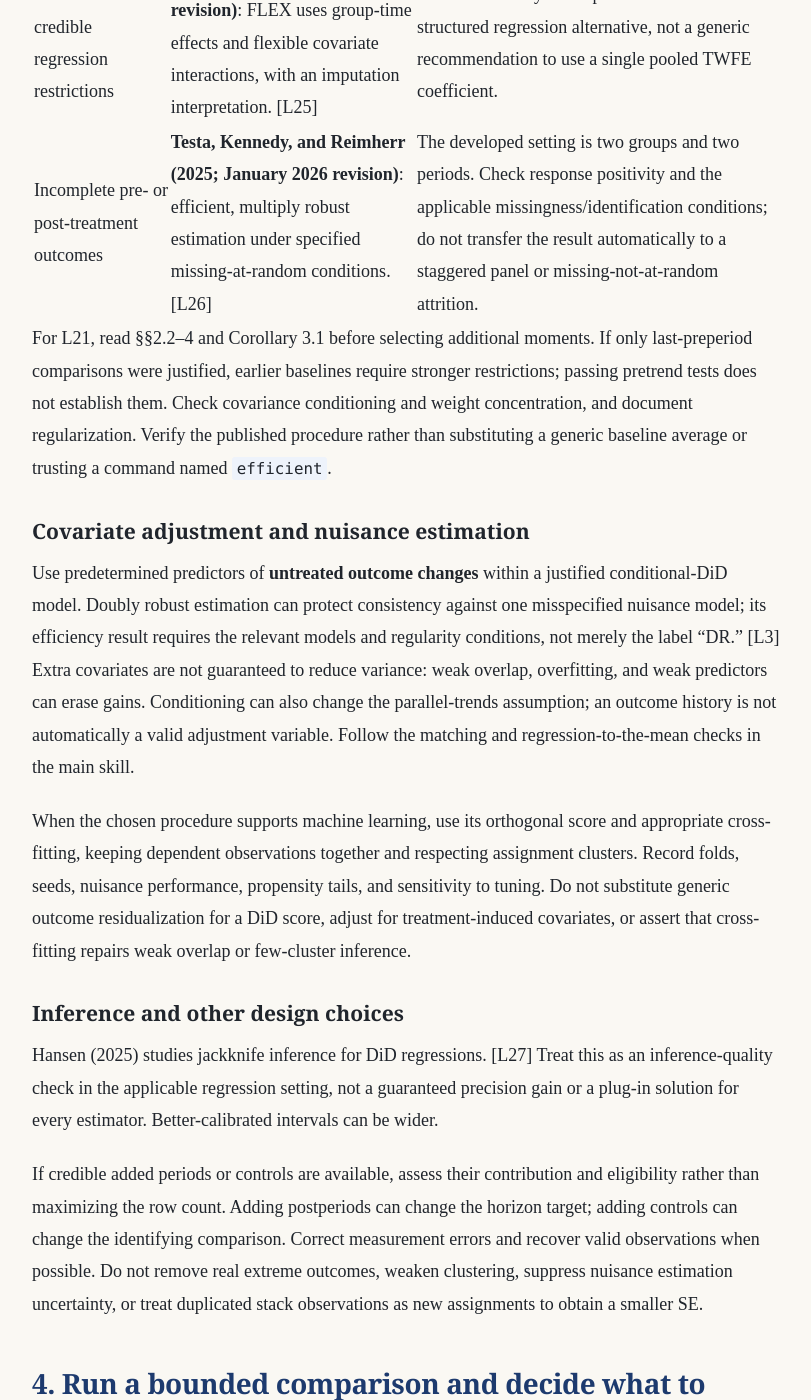
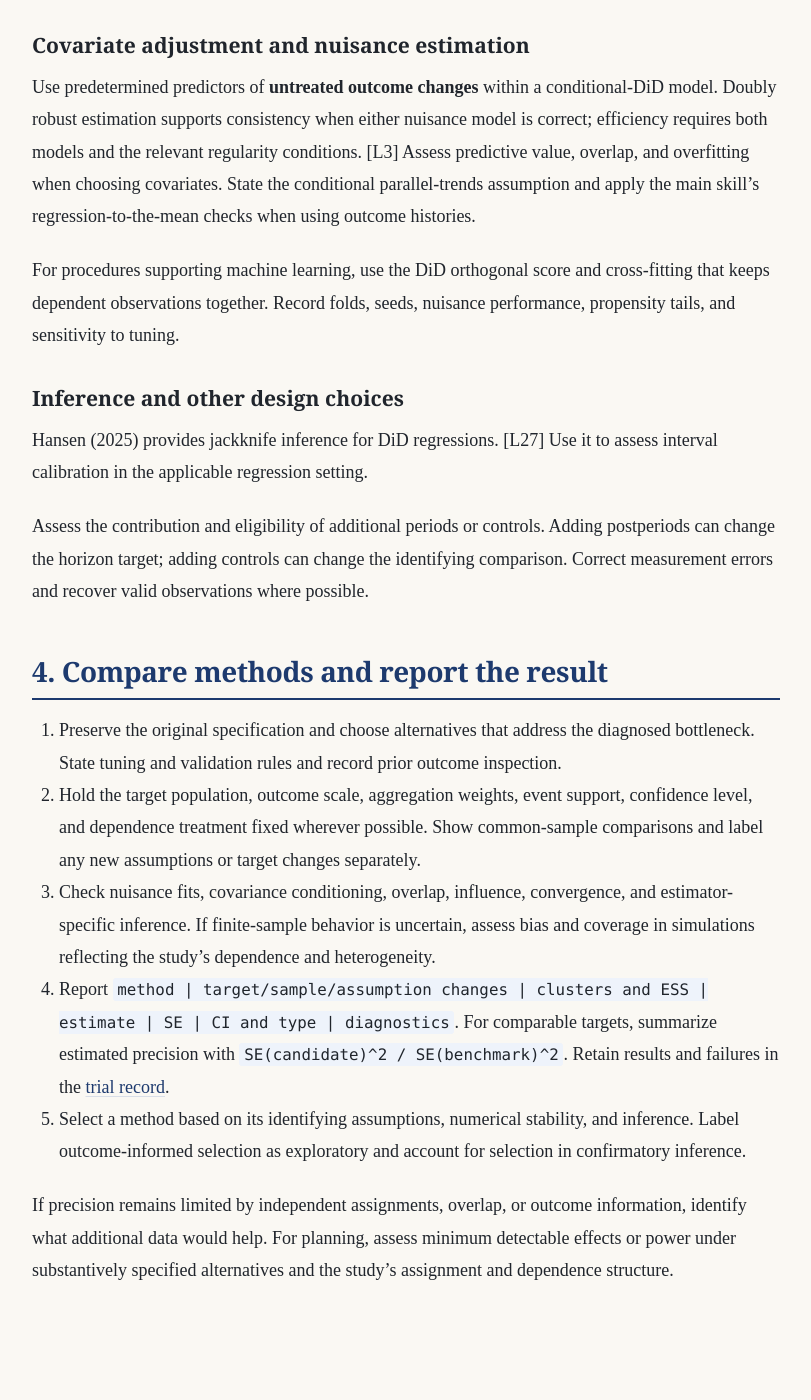
Before and after one commit to KaiGu2024/KaiGu2024.github.io, a Jekyll site: the page built from docs/skills/did/guidance/estimation-efficiency.md, in a window 1280 px wide and 1400 px high, scrolled down 3749 px. Shown: the whole window, without its empty margins (234-1045 px from the left). Built offline with Jekyll 4.4.1, drawn with Linux system fonts in a browser that asks for light colours; our own code applies the rules of GitHub Pages for plain Markdown files; some of the changed text lies outside the part shown.

Commit message:
trim defensive wording from DiD efficiency guidance

```diff
--- a/docs/skills/did/guidance/estimation-efficiency.md
+++ b/docs/skills/did/guidance/estimation-efficiency.md
@@ -1,19 +1,19 @@
 # Wide confidence intervals and estimation efficiency
 
-Use this workflow when a DiD estimate is too imprecise to distinguish substantively different conclusions. Improving precision means learning more about a stated effect while retaining valid uncertainty. It does not mean forcing an interval to exclude zero.
+Use this workflow when a DiD estimate is too imprecise to distinguish substantively different conclusions.
 
-The recent-method menu covers calendar years **2024–2026**, checked November 1, 2026. Publication years and working-paper revisions are distinguished in [literature entries L21–L27](../references/literature.md#l21-efficient-use-of-preperiods-and-comparison-groups). This is a targeted search, not an exhaustive review. L3 supplies the older doubly robust foundation.
+The method menu covers **2024–2026**, checked November 1, 2026. [Literature entries L21–L27](../references/literature.md#l21-efficient-use-of-preperiods-and-comparison-groups) distinguish publication years from working-paper revisions. L3 supplies the doubly robust foundation.
 
 ## 1. Diagnose why the interval is wide
 
 Reproduce the benchmark, then record:
 
 - **Target and scale:** population, ATT or other contrast, outcome units, cohort weights, horizons, anticipation window, and comparison eligibility. Specify the smallest substantively important effect independently of the observed estimate.
-- **Independent information:** treated and control assignment clusters, their size imbalance, eligible cohort-time cells, and supported follow-up. Thousands of observations within a few treated clusters do not supply thousands of independent assignments.
+- **Independent information:** treated and control assignment clusters, their size imbalance, eligible cohort-time cells, and supported follow-up.
 - **Variance contribution:** residual outcome-change variability, influential units/clusters, serial correlation, propensity-score overlap, weight concentration and ESS, missingness, and how many valid preperiods and comparisons are actually used.
 - **Interval construction:** confidence level, pointwise CI versus simultaneous band, critical value/degrees of freedom, cluster/survey correction, fitted-nuisance uncertainty, and whether the interval incorporates sensitivity to violations of parallel trends.
 
-For a symmetric Wald interval, separate its half-width into critical value times SE. A simultaneous band can widen with the tested family even if the estimator's variance is unchanged; a sensitivity interval also reflects identification uncertainty. Neither is automatically an estimation failure. Keep these distinctions when comparing widths.
+For a symmetric Wald interval, separate its half-width into critical value times SE. Simultaneous bands also reflect the tested family; sensitivity intervals also reflect identification uncertainty.
 
 For a fixed weighted average of estimated effects, use
 
@@ -22,52 +22,52 @@ For a fixed weighted average of estimated effects, use
 \widehat{\operatorname{Var}}(\widehat\theta)=a'\widehat\Sigma a.
 \]
 
-Retain off-diagonal covariance. If aggregation weights are estimated, account for their uncertainty using the method's influence function or valid resampling procedure. An average can be estimated more precisely than individual horizons, but it answers an average-effect question; keep the dynamic estimates available.
+Retain off-diagonal covariance and account for estimated aggregation weights through the method's influence function or resampling procedure. When an average is the target, estimate it directly and retain the dynamic estimates for interpretation.
 
 ## 2. Classify each proposed change before fitting it
 
 | Type of change | What to establish |
 |---|---|
-| Same target and identifying model, better estimator | Explain which valid information the benchmark fails to use and why the alternative can use it. Efficiency is relative to a specified model and estimator class. |
+| Same target and identifying model, better estimator | Identify the additional information used and the model and estimator class in which efficiency is established. |
 | Same target, stronger restrictions | Name the new restrictions on trends, covariance, conditional means, composition, or effect homogeneity. Assess their substantive credibility before examining the new CI. |
 | Different target | Label trimming, overlap weighting, changed cohort/horizon weights, outcome transformations, and pooling across substantively different effects as new questions. |
 | More or better data | Consider additional independent assignments, credible controls, reliable outcome measurement, or recoverable incomplete observations; assess selection and comparability. |
 
-**Separate estimation weights from target weights.** Combining several valid estimates of the same parameter can improve precision. Inverse-variance weighting heterogeneous cohort or horizon effects generally changes their substantive average. Do not replace population weights with precision weights and continue calling the result the original ATT.
+**Separate estimation weights from target weights.** Combining estimates of the same parameter can improve precision. Inverse-variance weighting heterogeneous cohort or horizon effects generally changes the target average.
 
 ## 3. Choose a method that addresses the diagnosed bottleneck
 
-The conditions below are routing criteria. Read the cited method and verify software support for the actual design before implementation; the list does not establish a universal ranking.
+Choose among these methods using the data structure, identifying assumptions, and error covariance. Check software support for the chosen design.
 
-| Situation | Candidate and efficiency mechanism | Conditions and practical limits |
+| Situation | Candidate and efficiency mechanism | Conditions |
 |---|---|---|
-| Short panel with several credible preperiods and untreated comparisons | **Chen, Sant'Anna, and Xie (2025)**: efficient influence-function estimation combines information across baselines and comparison groups with covariance-aware, generally nonuniform weights. [L21] | Requires the applicable overlap, no-anticipation, sampling, and trend assumptions. Their **PT-All** supports extra moments across groups and periods; **PT-Post** alone does not justify them. Efficiency is asymptotic, not a promise of a narrower CI in every sample. |
-| Staggered adoption with a credible untreated-outcome model | **Borusyak, Jaravel, and Spiess (2024)**: fit the counterfactual on untreated observations, impute treated-cell effects, and aggregate to the specified target. [L22] | Their OLS efficiency benchmark assumes spherical errors; unbiasedness under their outcome model does not require spherical errors. Use dependence-robust inference and verify identification of each predicted cell. |
-| Strongly persistent errors | **Harmon (December 2024 revision)**: consider stepwise DiD for later effects under staggered adoption. [L23] | Under the paper's strong-persistence benchmark, conventional modern DiD can already be efficient with common timing and a balanced panel. Diagnose persistence; do not assume an imputation estimator dominates every covariance structure. |
-| Repeated cross-sections with possible composition changes | **Sant'Anna and Xu (2026)**: efficient, rate-doubly-robust estimation accommodates changing composition. [L24] | Check conditional trends, overlap, covariate timing, and the target population. Ruling out composition changes can improve efficiency if correct and cause bias if incorrect. Nonrejection of a composition test does not establish stationarity. |
-| Repeated cross-sections with credible regression restrictions | **Deb, Norton, Wooldridge, and Zabel (2024; April 2026 revision)**: FLEX uses group-time effects and flexible covariate interactions, with an imputation interpretation. [L25] | Efficiency depends on its model and homoskedasticity assumptions. This is a structured regression alternative, not a generic recommendation to use a single pooled TWFE coefficient. |
-| Incomplete pre- or post-treatment outcomes | **Testa, Kennedy, and Reimherr (2025; January 2026 revision)**: efficient, multiply robust estimation under specified missing-at-random conditions. [L26] | The developed setting is two groups and two periods. Check response positivity and the applicable missingness/identification conditions; do not transfer the result automatically to a staggered panel or missing-not-at-random attrition. |
+| Short panel with several credible preperiods and untreated comparisons | **Chen, Sant'Anna, and Xie (2025)**: asymptotically efficient influence-function estimation combines baselines and comparison groups using covariance-aware, generally nonuniform weights. [L21] | Overlap, no anticipation, and the specified sampling and trend assumptions. Extra moments across groups and periods use **PT-All**, a stronger restriction than **PT-Post**. |
+| Staggered adoption with a credible untreated-outcome model | **Borusyak, Jaravel, and Spiess (2024)**: fit the counterfactual on untreated observations, impute treated-cell effects, and aggregate to the specified target. [L22] | The OLS efficiency benchmark assumes spherical errors; unbiasedness holds under their outcome model more generally. Use dependence-robust inference and check support for predicted cells. |
+| Strongly persistent errors | **Harmon (December 2024 revision)**: consider stepwise DiD for later effects under staggered adoption. [L23] | Under the strong-persistence benchmark, conventional modern DiD can already be efficient with common timing and a balanced panel. Assess persistence when choosing the estimator. |
+| Repeated cross-sections with possible composition changes | **Sant'Anna and Xu (2026)**: efficient, rate-doubly-robust estimation accommodates changing composition. [L24] | Conditional trends, overlap, appropriate covariate timing, and a defined target population. Ruling out composition changes can improve efficiency if correct and cause bias if incorrect. |
+| Repeated cross-sections with credible regression restrictions | **Deb, Norton, Wooldridge, and Zabel (2024; April 2026 revision)**: FLEX uses group-time effects and flexible covariate interactions, with an imputation interpretation. [L25] | Efficiency depends on its regression model and homoskedasticity assumptions. |
+| Incomplete pre- or post-treatment outcomes | **Testa, Kennedy, and Reimherr (2025; January 2026 revision)**: efficient, multiply robust estimation under specified missing-at-random conditions. [L26] | Two groups and two periods, response positivity, and the specified missingness and identification conditions. |
 
-For L21, read §§2.2–4 and Corollary 3.1 before selecting additional moments. If only last-preperiod comparisons were justified, earlier baselines require stronger restrictions; passing pretrend tests does not establish them. Check covariance conditioning and weight concentration, and document regularization. Verify the published procedure rather than substituting a generic baseline average or trusting a command named `efficient`.
+For L21, read §§2.2–4 and Corollary 3.1 to select additional moments. Check covariance conditioning and weight concentration, and document regularization.
 
 ### Covariate adjustment and nuisance estimation
 
-Use predetermined predictors of **untreated outcome changes** within a justified conditional-DiD model. Doubly robust estimation can protect consistency against one misspecified nuisance model; its efficiency result requires the relevant models and regularity conditions, not merely the label “DR.” [L3] Extra covariates are not guaranteed to reduce variance: weak overlap, overfitting, and weak predictors can erase gains. Conditioning can also change the parallel-trends assumption; an outcome history is not automatically a valid adjustment variable. Follow the matching and regression-to-the-mean checks in the main skill.
+Use predetermined predictors of **untreated outcome changes** within a conditional-DiD model. Doubly robust estimation supports consistency when either nuisance model is correct; efficiency requires both models and the relevant regularity conditions. [L3] Assess predictive value, overlap, and overfitting when choosing covariates. State the conditional parallel-trends assumption and apply the main skill's regression-to-the-mean checks when using outcome histories.
 
-When the chosen procedure supports machine learning, use its orthogonal score and appropriate cross-fitting, keeping dependent observations together and respecting assignment clusters. Record folds, seeds, nuisance performance, propensity tails, and sensitivity to tuning. Do not substitute generic outcome residualization for a DiD score, adjust for treatment-induced covariates, or assert that cross-fitting repairs weak overlap or few-cluster inference.
+For procedures supporting machine learning, use the DiD orthogonal score and cross-fitting that keeps dependent observations together. Record folds, seeds, nuisance performance, propensity tails, and sensitivity to tuning.
 
 ### Inference and other design choices
 
-Hansen (2025) studies jackknife inference for DiD regressions. [L27] Treat this as an inference-quality check in the applicable regression setting, not a guaranteed precision gain or a plug-in solution for every estimator. Better-calibrated intervals can be wider.
+Hansen (2025) provides jackknife inference for DiD regressions. [L27] Use it to assess interval calibration in the applicable regression setting.
 
-If credible added periods or controls are available, assess their contribution and eligibility rather than maximizing the row count. Adding postperiods can change the horizon target; adding controls can change the identifying comparison. Correct measurement errors and recover valid observations when possible. Do not remove real extreme outcomes, weaken clustering, suppress nuisance estimation uncertainty, or treat duplicated stack observations as new assignments to obtain a smaller SE.
+Assess the contribution and eligibility of additional periods or controls. Adding postperiods can change the horizon target; adding controls can change the identifying comparison. Correct measurement errors and recover valid observations where possible.
 
-## 4. Run a bounded comparison and decide what to report
+## 4. Compare methods and report the result
 
-1. Preserve the original specification and choose a small set of alternatives with written rationales. Set tuning and validation rules before comparing treatment significance; record prior outcome inspection.
+1. Preserve the original specification and choose alternatives that address the diagnosed bottleneck. State tuning and validation rules and record prior outcome inspection.
 2. Hold the target population, outcome scale, aggregation weights, event support, confidence level, and dependence treatment fixed wherever possible. Show common-sample comparisons and label any new assumptions or target changes separately.
-3. Validate nuisance fits, covariance conditioning, overlap, influence, convergence, and estimator-specific inference. Use documented software and check a simple special case against a transparent calculation. Finite-sample simulations can assess bias and coverage if needed, but must reflect plausible dependence and heterogeneity rather than be tuned to favor one estimator.
-4. Report `method | target/sample/assumption changes | clusters and ESS | estimate | SE | CI and type | diagnostics`. For comparable targets, a variance ratio such as `SE(candidate)^2 / SE(benchmark)^2` describes estimated precision; it is not proof of efficiency or coverage. Retain failures and unstable candidates in the [trial record](../assets/trial-record.md).
-5. Keep a candidate only when its identifying argument, numerical behavior, and inference are defensible. Do not rank methods by whether they cross a significance threshold. If selection used the same outcomes, label it exploratory and account for selection or seek independent confirmation where feasible.
+3. Check nuisance fits, covariance conditioning, overlap, influence, convergence, and estimator-specific inference. If finite-sample behavior is uncertain, assess bias and coverage in simulations reflecting the study's dependence and heterogeneity.
+4. Report `method | target/sample/assumption changes | clusters and ESS | estimate | SE | CI and type | diagnostics`. For comparable targets, summarize estimated precision with `SE(candidate)^2 / SE(benchmark)^2`. Retain results and failures in the [trial record](../assets/trial-record.md).
+5. Select a method based on its identifying assumptions, numerical stability, and inference. Label outcome-informed selection as exploratory and account for selection in confirmatory inference.
 
-Stop when the limiting factor is a lack of independent treated assignments, credible overlap, or reliable outcome information. Report the substantively relevant effects still inside the interval. For planning, assess minimum detectable effects or power under specified alternatives and the actual assignment/dependence structure; avoid “observed power” computed from the fitted effect. A wide CI can be the correct conclusion.
+If precision remains limited by independent assignments, overlap, or outcome information, identify what additional data would help. For planning, assess minimum detectable effects or power under substantively specified alternatives and the study's assignment and dependence structure.
```
Also changed, not shown: docs/skills/did/SKILL.md (+2 -2 lines), docs/skills/did/references/literature.md (+10 -10 lines).
